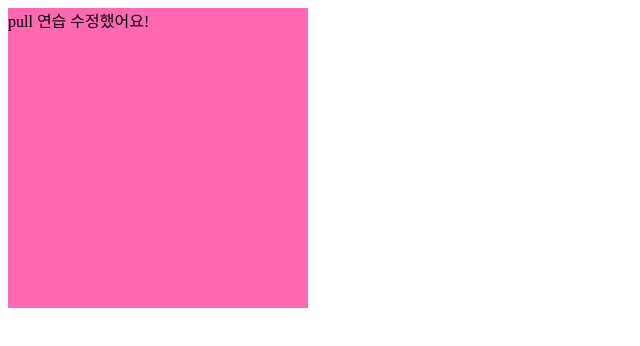
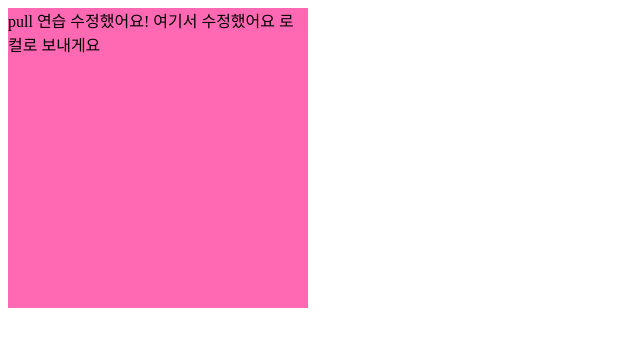
Before and after one commit to seoyeon-00/pull23, a plain HTML site: page index.html in a window 1280 px wide. Shown: the whole page, without its empty margins (0-640 px from the left). Drawn offline with Linux system fonts and the light colour scheme.

Commit message:
Update index.html

```diff
--- a/index.html
+++ b/index.html
@@ -11,6 +11,7 @@
         <body>
             <div class="box">
                 pull 연습 수정했어요!
+                여기서 수정했어요 로컬로 보내게요
             </div>
         </body>
     </html>
```
